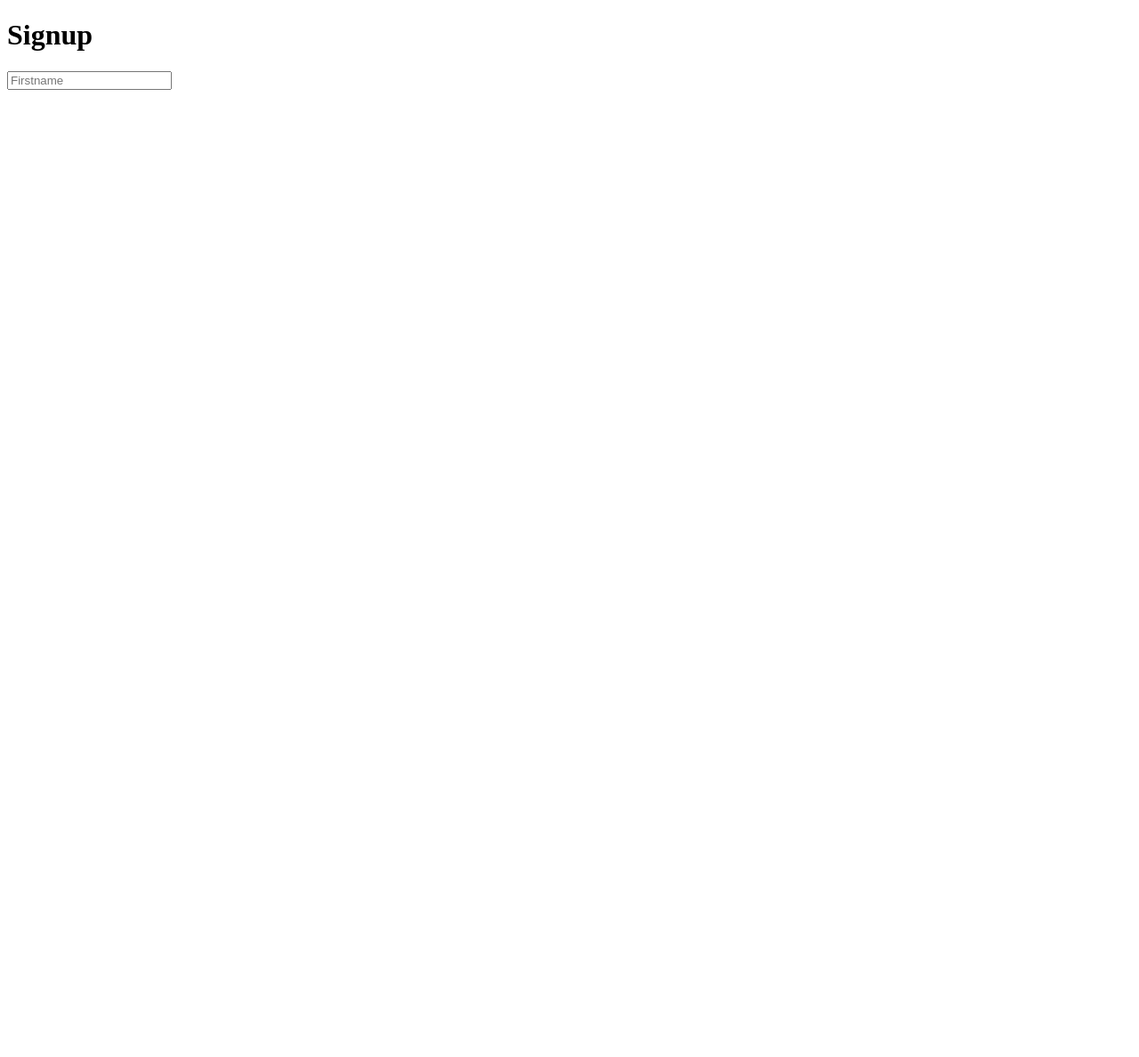
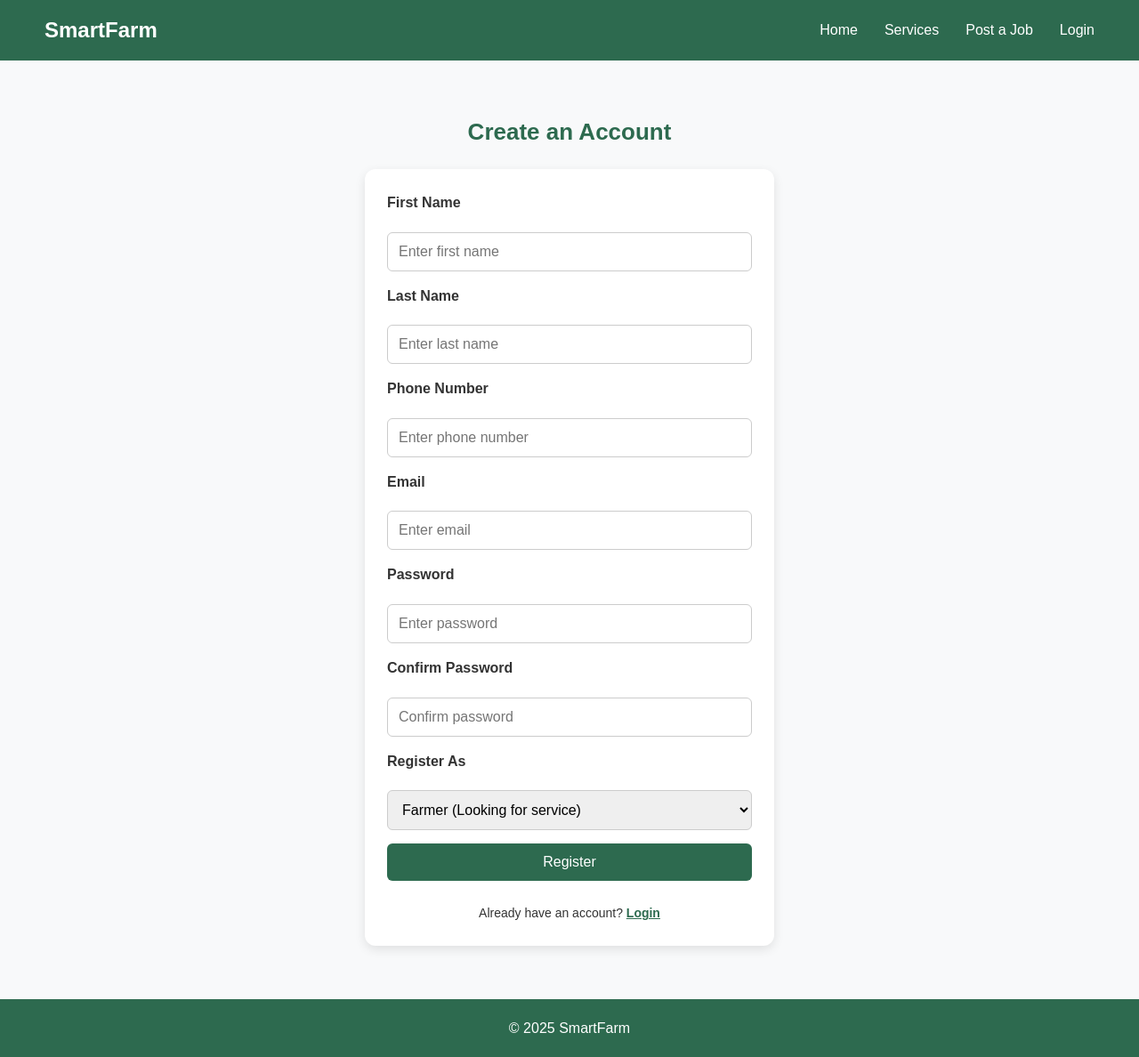
Before and after one commit to TonnamNoi/marketplace-for-smartfarm, a plain HTML site: page Smarter faem/signup.html in a window 1280 px wide. Shown: the whole page at 89% size. Before the commit the page ends 800 px from the top, so only its background shows below. Drawn offline with Linux system fonts and the light colour scheme.

Commit message:
Add a Signup page

```diff
--- /dev/null
+++ b/Smarter faem/css/Service.css
@@ -0,0 +1,167 @@
+body,
+    html {
+      height: 100%;
+      margin: 0;
+      font-family: Arial, sans-serif;
+      background: #f9f9f9;
+    }
+
+    body {
+      display: flex;
+      flex-direction: column;
+    }
+
+    .wrapper {
+      flex: 1;
+      padding: 20px;
+      max-width: 1200px;
+      margin: 0 auto;
+    }
+
+    header {
+      background: #2d6a4f;
+      padding: 15px;
+      color: white;
+    }
+
+    .navbar {
+      display: flex;
+      justify-content: space-between;
+      align-items: center;
+    }
+
+    .nav-links {
+      list-style: none;
+      display: flex;
+      gap: 15px;
+    }
+
+    .nav-links a {
+      color: white;
+      text-decoration: none;
+      font-weight: bold;
+    }
+
+    .menu-toggle {
+      display: none;
+      font-size: 24px;
+      cursor: pointer;
+    }
+
+    h2 {
+      text-align: center;
+      margin-bottom: 20px;
+      color: #2d6a4f;
+    }
+
+    /* Search bar */
+    .search-bar {
+      display: flex;
+      gap: 10px;
+      margin-bottom: 20px;
+      flex-wrap: wrap;
+    }
+
+    .search-bar input,
+    .search-bar select {
+      padding: 10px;
+      border: 1px solid #ccc;
+      border-radius: 6px;
+      flex: 1;
+      min-width: 200px;
+    }
+
+    .search-bar button {
+      background: #2d6a4f;
+      color: white;
+      padding: 10px 20px;
+      border: none;
+      border-radius: 6px;
+      cursor: pointer;
+    }
+
+    .search-bar button:hover {
+      background: #1b4332;
+    }
+
+    /* Service Cards */
+    .services-grid {
+      display: grid;
+      grid-template-columns: repeat(auto-fit, minmax(280px, 1fr));
+      gap: 20px;
+    }
+
+    .card {
+      background: white;
+      border-radius: 10px;
+      box-shadow: 0 4px 10px rgba(0, 0, 0, 0.1);
+      padding: 15px;
+      display: flex;
+      flex-direction: column;
+      justify-content: space-between;
+    }
+
+    .card h3 {
+      margin: 0 0 10px;
+      color: #2d6a4f;
+    }
+
+    .card p {
+      flex: 1;
+      color: #555;
+      font-size: 14px;
+    }
+
+    .price {
+      font-weight: bold;
+      margin: 10px 0;
+    }
+
+    .rating {
+      color: #f4a261;
+      font-size: 14px;
+    }
+
+    .card button {
+      background: #2d6a4f;
+      color: white;
+      border: none;
+      padding: 10px;
+      border-radius: 6px;
+      cursor: pointer;
+    }
+
+    .card button:hover {
+      background: #1b4332;
+    }
+
+    footer {
+      text-align: center;
+      padding: 15px;
+      background: #2d6a4f;
+      color: white;
+      margin-top: auto;
+    }
+
+    /* Responsive Nav */
+    @media (max-width: 768px) {
+      .nav-links {
+        display: none;
+        flex-direction: column;
+        gap: 10px;
+        background: #2d6a4f;
+        position: absolute;
+        top: 60px;
+        right: 10px;
+        padding: 15px;
+        border-radius: 6px;
+      }
+
+      .nav-links.show {
+        display: flex;
+      }
+
+      .menu-toggle {
+        display: block;
+      }
+    }
--- /dev/null
+++ b/Smarter faem/css/Signup.css
@@ -0,0 +1,72 @@
+/* ✅ Wrapper section */
+.wrapper {
+    flex: 1;
+    padding: 20px;
+    max-width: 500px;
+    margin: 40px auto;
+}
+
+/* ✅ Heading style */
+h2 {
+    text-align: center;
+    margin-bottom: 20px;
+    color: #2d6a4f;
+    font-size: 26px;
+    font-weight: bold;
+}
+
+/* ✅ Form styling */
+form {
+    background: white;
+    padding: 25px;
+    border-radius: 12px;
+    box-shadow: 0 4px 12px rgba(0, 0, 0, 0.1);
+    display: grid;
+    gap: 15px;
+}
+
+/* ✅ Label styling */
+label {
+    font-weight: bold;
+    margin-bottom: 5px;
+    display: block;
+}
+
+/* ✅ Inputs */
+input,
+select {
+    width: 100%;
+    padding: 12px;
+    border: 1px solid #ccc;
+    border-radius: 6px;
+    font-size: 16px;
+    transition: border 0.3s ease;
+}
+
+input:focus,
+select:focus {
+    border: 1px solid #2d6a4f;
+    outline: none;
+}
+
+/* ✅ Button */
+button {
+    background: #2d6a4f;
+    color: white;
+    padding: 12px;
+    border: none;
+    border-radius: 6px;
+    font-size: 16px;
+    cursor: pointer;
+    transition: background 0.3s ease, transform 0.2s ease;
+}
+
+button:hover {
+    background: #1b4332;
+    transform: translateY(-2px);
+}
+
+/* ✅ Text under form */
+form p {
+    font-size: 14px;
+}
--- a/Smarter faem/signup.html
+++ b/Smarter faem/signup.html
@@ -3,16 +3,73 @@
 <head>
     <meta charset="UTF-8">
     <meta name="viewport" content="width=device-width, initial-scale=1.0">
-    <title>Signup</title>
+    <title>Register - SmartFarm</title>
+    <link rel="stylesheet" href="css/style.css">
+    <link rel="stylesheet" href="css/Signup.css">
 </head>
 <body>
-    <div class="wrapper">
-        <h1>Signup</h1>
-        <form action="">
-            <div>
-                <input type="text" name="firstname" id="firstname-input" placeholder="Firstname">
-            </div>
-        </form>
-    </div>
+
+<!-- ✅ Navbar (ใช้เหมือนทุกหน้า) -->
+<nav class="navbar">
+    <div class="logo">SmartFarm</div>
+    <ul class="nav-links">
+        <li><a href="index.html">Home</a></li>
+        <li><a href="Service.html">Services</a></li>
+        <li><a href="Post.html">Post a Job</a></li>
+        <li><a href="login.html">Login</a></li>
+    </ul>
+    <div class="menu-toggle">&#9776;</div>
+</nav>
+
+<!-- ✅ Register Section -->
+<section class="wrapper">
+    <h2>Create an Account</h2>
+
+    <form>
+        <label>First Name</label>
+        <input type="text" placeholder="Enter first name">
+
+        <label>Last Name</label>
+        <input type="text" placeholder="Enter last name">
+
+        <label>Phone Number</label>
+        <input type="text" placeholder="Enter phone number">
+
+        <label>Email</label>
+        <input type="email" placeholder="Enter email">
+
+        <label>Password</label>
+        <input type="password" placeholder="Enter password">
+
+        <label>Confirm Password</label>
+        <input type="password" placeholder="Confirm password">
+
+        <label>Register As</label>
+        <select>
+            <option value="farmer">Farmer (Looking for service)</option>
+            <option value="worker">Service Provider (Looking for job)</option>
+        </select>
+
+        <button type="submit">Register</button>
+
+        <p style="text-align:center; margin-top:10px;">
+            Already have an account? <a href="login.html" style="color:#2d6a4f; font-weight:bold;">Login</a>
+        </p>
+    </form>
+</section>
+
+<footer>
+    <p>&copy; 2025 SmartFarm</p>
+</footer>
+
+<script>
+    // ✅ Toggle Menu (Mobile)
+    const menuToggle = document.querySelector('.menu-toggle');
+    const navLinks = document.querySelector('.nav-links');
+    menuToggle.addEventListener('click', () => {
+        navLinks.classList.toggle('show');
+    });
+</script>
+
 </body>
 </html>
```
Also changed, not shown: Smarter faem/Service.html (+1 -169 lines), Smarter faem/index.html (+1 -1 lines).
